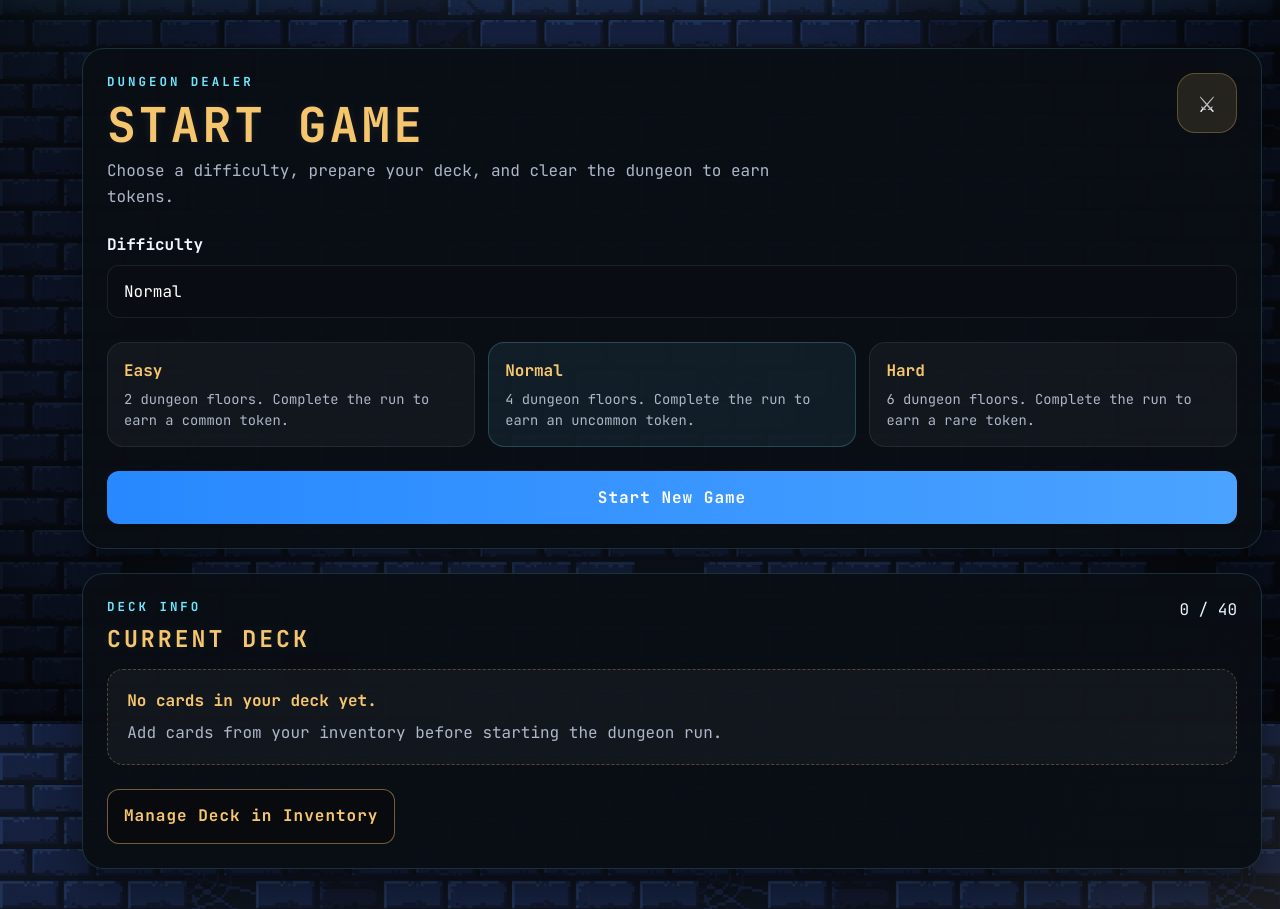
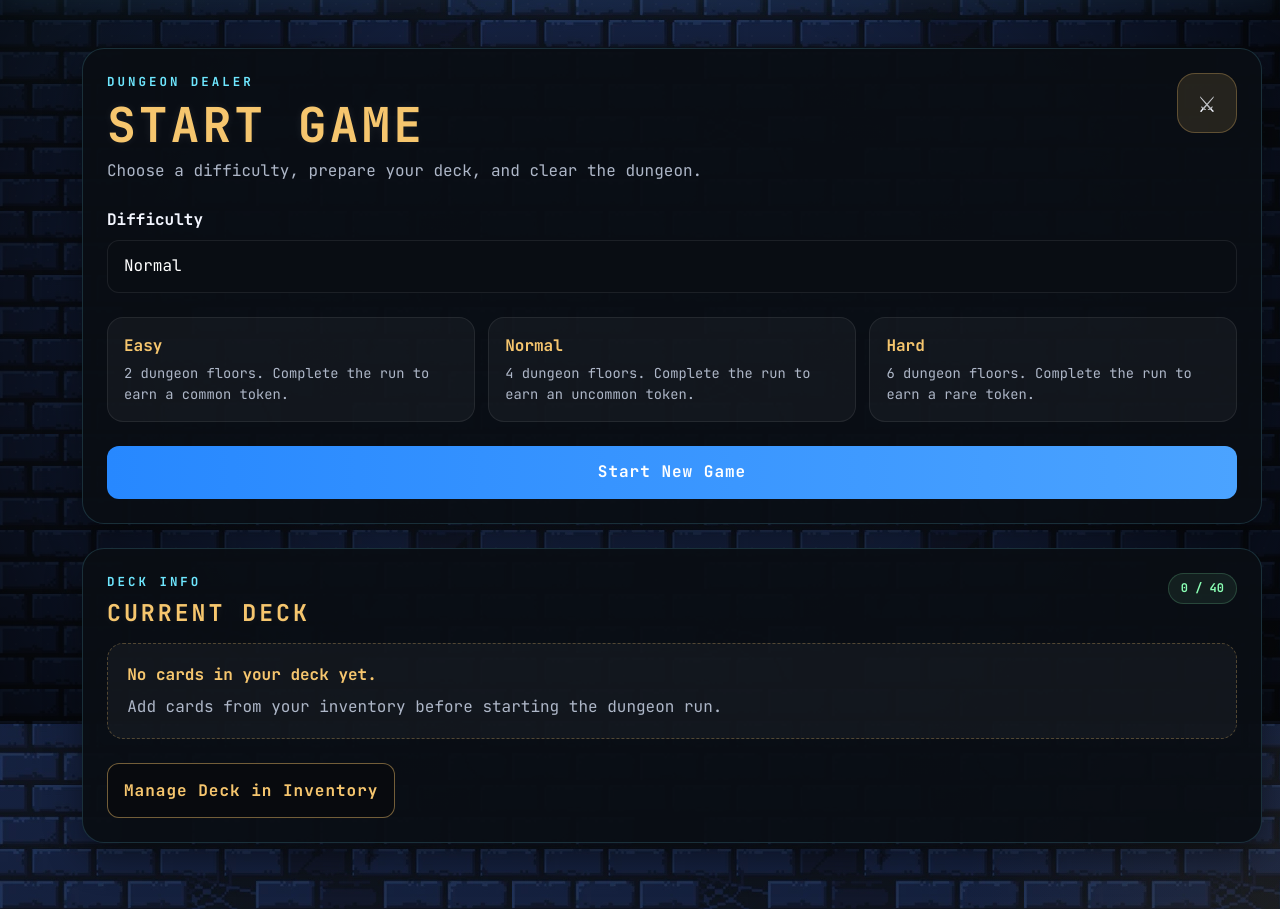
Before and after one commit to phyric1/CITS3403_Project, a Flask app: page /game in a window 1280 px wide. Shown: the part 76-985 px from the top of the page. Run offline with Flask 3, Linux system fonts and the light colour scheme; the visitor is signed in with stand-in values (Sample User, id 1); data comes from the database, SQL or seed files in the repository; data that the repository does not hold is empty.

Commit message:
a little update

```diff
--- a/app/static/start_game.css
+++ b/app/static/start_game.css
@@ -134,19 +121,13 @@ body {
     line-height: 1.5;
 }
 
-.difficulty-active {
-    background: rgba(110, 231, 255, 0.08);
-    border-color: rgba(110, 231, 255, 0.22);
-}
-
-/* Buttons */
-
 .start-game-button,
 .deck-link-button {
     border-radius: 12px;
     font-weight: 700;
     letter-spacing: 1px;
     padding: 0.9rem 1rem;
+    transform: none !important;
 }
 
 .start-game-button {
@@ -160,38 +141,44 @@ body {
 .start-game-button:active {
     background: linear-gradient(90deg, #2788ff, #4ba3ff);
     color: #fff;
-    transform: none !important;
     box-shadow: none !important;
 }
 
-.deck-link-button {
-    color: #f6c66e !important;
-    border-color: rgba(246, 198, 110, 0.45) !important;
-    background: rgba(8, 10, 14, 0.75) !important;
+.status-pill {
+    padding: 0.35rem 0.75rem;
+    border-radius: 999px;
+    color: #8affb4;
+    background: rgba(138, 255, 180, 0.08);
+    border: 1px solid rgba(138, 255, 180, 0.18);
+    font-size: 0.75rem;
+    font-weight: 700;
 }
-
-.deck-link-button:hover,
-.deck-link-button:focus,
-.deck-link-button:active {
-    color: #ffffff !important;
-    background: rgba(246, 198, 110, 0.16) !important;
-    border-color: #f6c66e !important;
-    transform: none !important;
-    box-shadow: none !important;
-}
-
-/* Deck preview */
 
 .start-deck-preview {
     display: flex;
-    flex-wrap: wrap;
-    justify-content: center;
+    flex-wrap: nowrap;
+    justify-content: flex-start;
     align-items: flex-start;
     gap: 1.4rem;
     width: 100%;
+    overflow-x: auto;
+    overflow-y: hidden;
+    padding: 0.75rem 0.75rem 1rem;
 }
 
-/* Static card shown only on start page */
+.start-deck-preview::-webkit-scrollbar {
+    height: 10px;
+}
+
+.start-deck-preview::-webkit-scrollbar-track {
+    background: rgba(255, 255, 255, 0.06);
+    border-radius: 999px;
+}
+
+.start-deck-preview::-webkit-scrollbar-thumb {
+    background: rgba(246, 198, 110, 0.55);
+    border-radius: 999px;
+}
 
 .start-static-card {
     width: 175px;
--- a/app/templates/start_game.html
+++ b/app/templates/start_game.html
@@ -18,7 +18,7 @@
                     <p class="start-label mb-2">Dungeon Dealer</p>
                     <h1 class="start-heading mb-2">Start Game</h1>
                     <p class="start-description mb-0">
-                        Choose a difficulty, prepare your deck, and clear the dungeon to earn tokens.
+                        Choose a difficulty, prepare your deck, and clear the dungeon.
                     </p>
                 </div>
 
@@ -42,7 +42,7 @@
                     <span>2 dungeon floors. Complete the run to earn a common token.</span>
                 </div>
 
-                <div class="difficulty-item difficulty-active">
+                <div class="difficulty-item">
                     <strong>Normal</strong>
                     <span>4 dungeon floors. Complete the run to earn an uncommon token.</span>
                 </div>
```
Also changed, not shown: other parts of app/static/start_game.css (+16 -45 lines).
